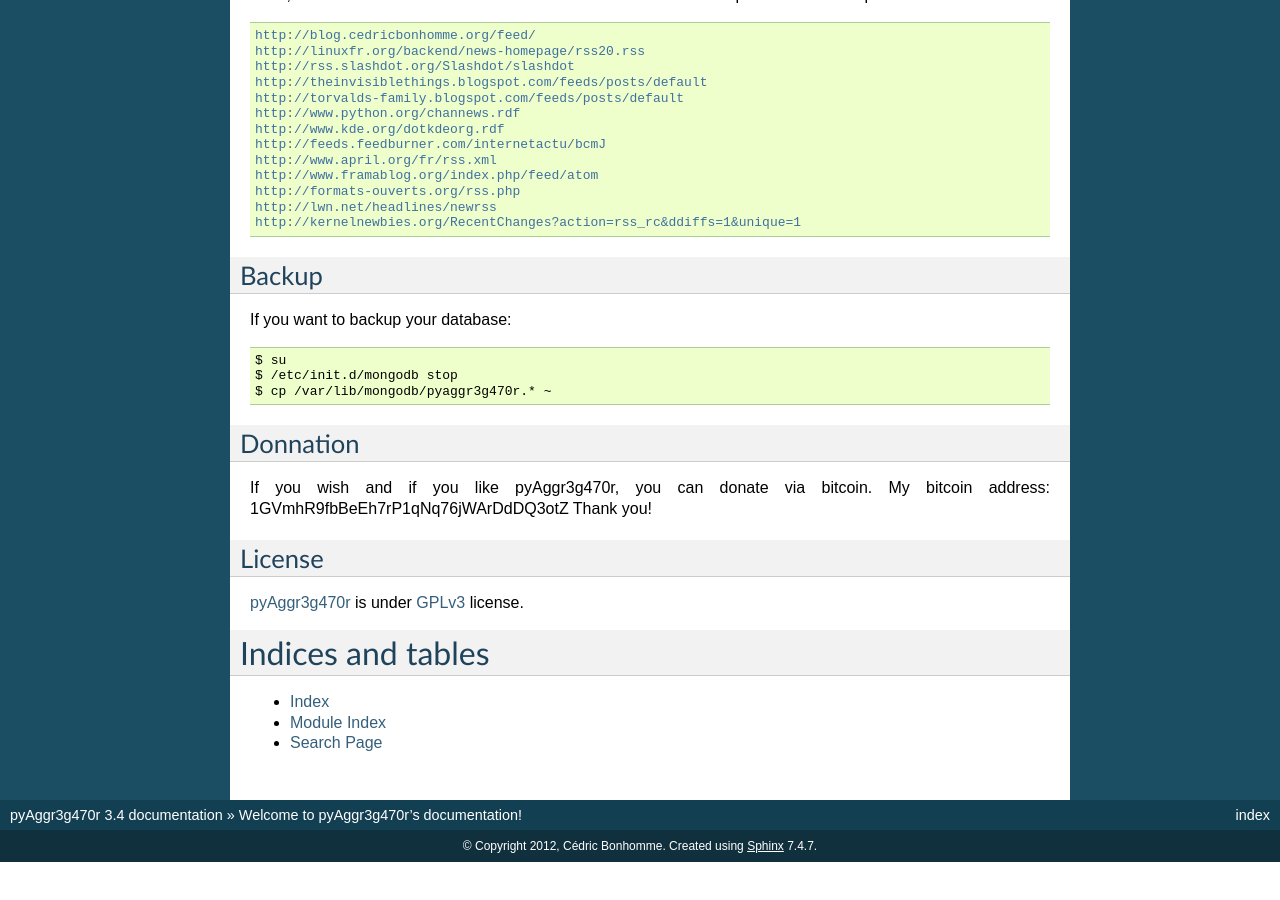
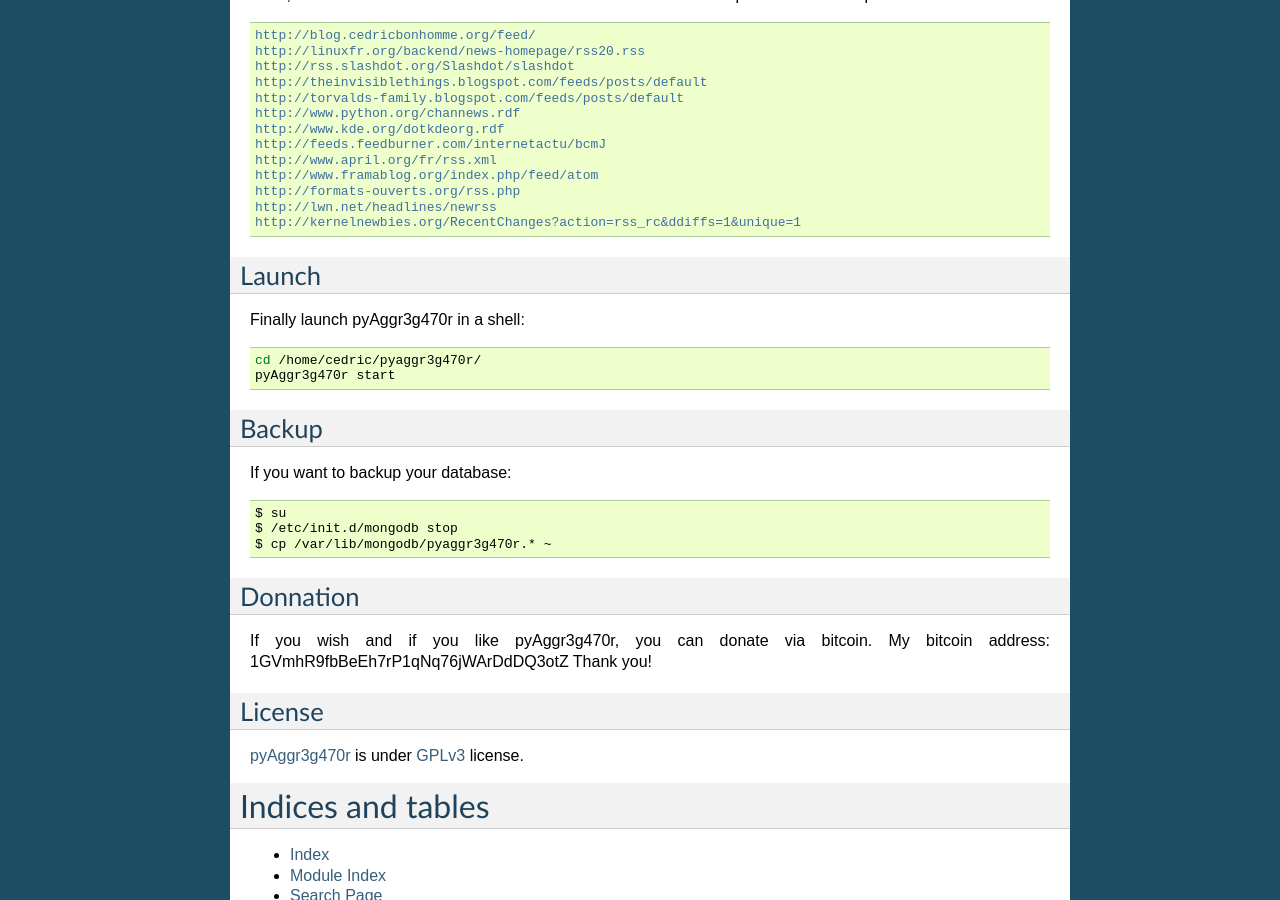
Before and after one commit to cedricbonhomme/newspipe, a Sphinx documentation site: the page built from docs/index.rst, in a window 1280 px wide and 900 px high, scrolled down 1062 px. Built offline with Sphinx 7.4.7, drawn with Linux system fonts in a browser that asks for light colours; before the commit the page ends 1924 px from its top, so only the background shows below that.

Commit message:
Added 'Launch' section to index.rst.

```diff
--- a/docs/index.rst
+++ b/docs/index.rst
@@ -85,6 +85,16 @@
 
 
 
+Launch
+------
+
+Finally launch pyAggr3g470r in a shell:
+
+.. code-block:: bash
+
+    cd /home/cedric/pyaggr3g470r/
+    pyAggr3g470r start
+
 
 
 Backup
```
